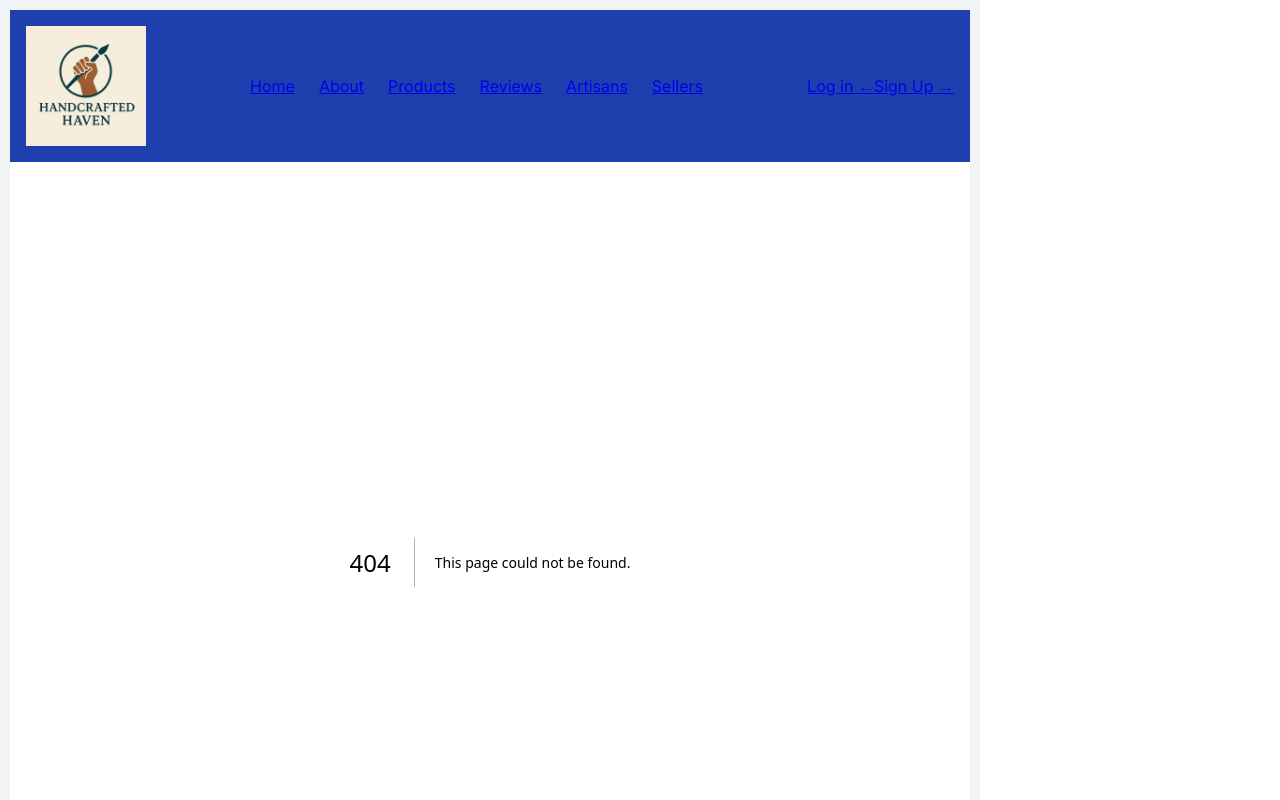
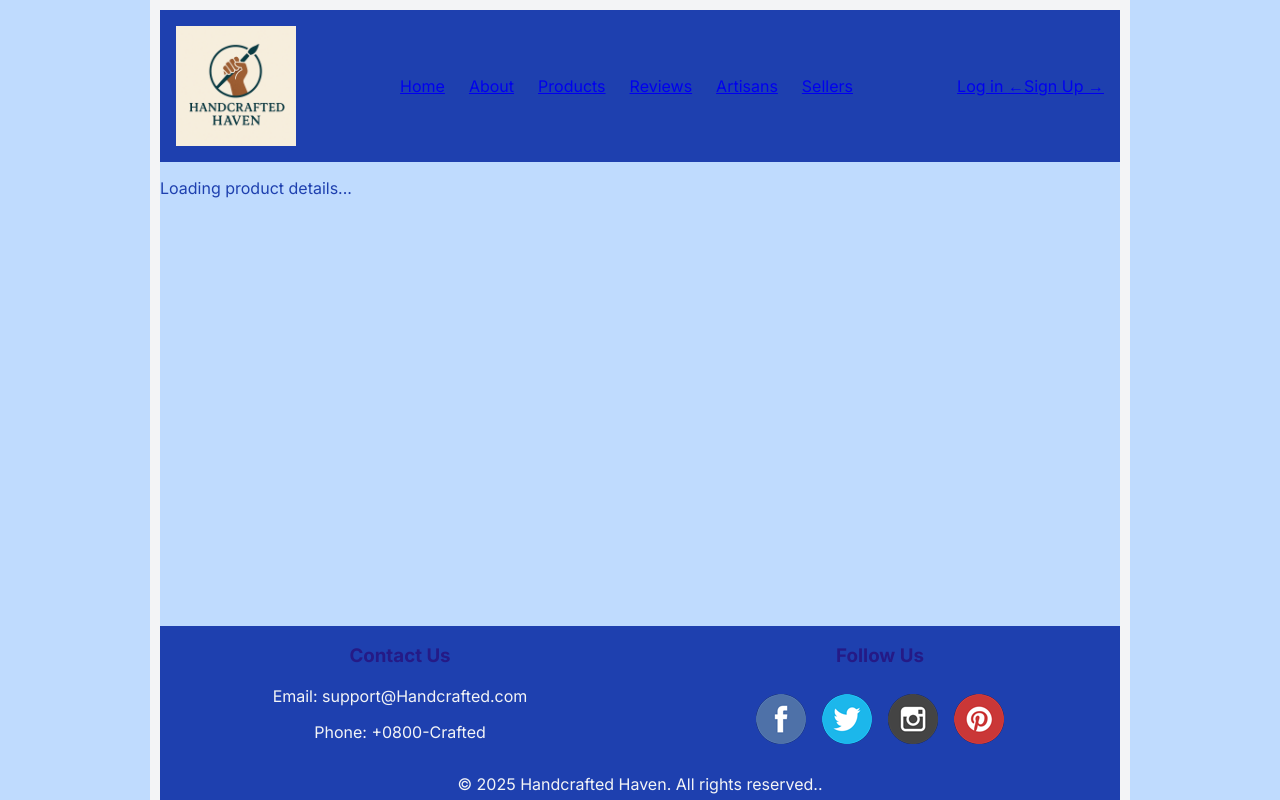
Before and after one commit to pbabcock-byu/WDD430_handcrafted_haven, a Next.js app: page /productreview in a window 1280 px wide. Before the commit this address had no page. Shown: the top 800 px of the page. Built offline with nearby package versions, Linux system fonts and the light colour scheme; a web font is replaced by a local one.

Commit message:
Update product page, created reiview products, fixed sellers page

```diff
--- /dev/null
+++ b/src/app/api/products/[id]/route.ts
@@ -0,0 +1,31 @@
+import { NextResponse } from 'next/server';
+import { sql } from '@/lib/db';
+import jwt from 'jsonwebtoken';
+
+export async function GET(request: Request, { params }: { params: { id: string } }) {
+  const authHeader = request.headers.get('authorization');
+  const token = authHeader?.split(' ')[1];
+  const JWT_SECRET = process.env.JWT_SECRET || 'default_secret';
+
+  if (!token) {
+    return NextResponse.json({ message: 'Unauthorized' }, { status: 401 });
+  }
+
+  try {
+    jwt.verify(token, JWT_SECRET);
+    const [product] = await sql`
+      SELECT p.id, p.title, p.description, p.image_url, p.price, p.category, s.shop_name
+      FROM products p
+      JOIN sellers s ON p.seller_id = s.id
+      WHERE p.id = ${params.id}
+    `;
+
+    if (!product) {
+      return NextResponse.json({ message: 'Product not found' }, { status: 404 });
+    }
+
+    return NextResponse.json({ product }, { status: 200 });
+  } catch {
+    return NextResponse.json({ message: 'Invalid token' }, { status: 401 });
+  }
+}
--- a/src/app/globals.css
+++ b/src/app/globals.css
@@ -329,3 +329,55 @@ button:hover {
 .view-products-btn:hover {
   background-color: #1e40af; /* blue-800 */
 }
+
+/* Product details page styles */
+.review-container {
+  max-width: 600px;
+  margin: 0 auto;
+  padding: 2rem;
+  background: #fff;
+  border-radius: 8px;
+}
+
+.product-info {
+  text-align: center;
+  margin-bottom: 1.5rem;
+}
+
+.review-image {
+  max-width: 100%;
+  height: auto;
+  border-radius: 6px;
+}
+
+.review-form {
+  display: flex;
+  flex-direction: column;
+  gap: 1rem;
+}
+
+.review-form label {
+  display: flex;
+  flex-direction: column;
+  font-weight: bold;
+}
+
+.review-form input,
+.review-form textarea {
+  padding: 0.5rem;
+  font-size: 1rem;
+}
+
+.review-form button {
+  padding: 0.75rem;
+  font-weight: bold;
+  background-color: #2563eb;
+  color: white;
+  border: none;
+  border-radius: 4px;
+  cursor: pointer;
+}
+
+.review-form button:hover {
+  background-color: #1e40af;
+}
--- /dev/null
+++ b/src/app/productreview/page.tsx
@@ -0,0 +1,112 @@
+'use client';
+
+import { useEffect, useState } from 'react';
+import { useSearchParams } from 'next/navigation';
+import '../globals.css';
+
+interface Product {
+  id: string;
+  title: string;
+  image_url: string;
+  price: number;
+}
+
+export default function ProductReviewPage() {
+  const searchParams = useSearchParams();
+  const productId = searchParams.get('id');
+  const [product, setProduct] = useState<Product | null>(null);
+  const [rating, setRating] = useState('');
+  const [comment, setComment] = useState('');
+
+  useEffect(() => {
+    const token = localStorage.getItem('authToken');
+    if (!productId || !token) return;
+
+    const fetchProduct = async () => {
+      try {
+        const res = await fetch(`/api/products/${productId}`, {
+          headers: { Authorization: `Bearer ${token}` },
+        });
+
+        if (res.ok) {
+          const data = await res.json();
+          setProduct(data.product);
+        } else {
+          console.error('Failed to fetch product');
+        }
+      } catch (err) {
+        console.error('Error fetching product:', err);
+      }
+    };
+
+    fetchProduct();
+  }, [productId]);
+
+  const handleSubmit = async (e: React.FormEvent) => {
+    e.preventDefault();
+
+    const token = localStorage.getItem('authToken');
+    if (!token || !productId) return;
+
+    try {
+      const res = await fetch(`/api/products/${productId}/reviews`, {
+        method: 'POST',
+        headers: {
+          'Content-Type': 'application/json',
+          Authorization: `Bearer ${token}`,
+        },
+        body: JSON.stringify({ rating, comment }),
+      });
+
+      if (res.ok) {
+        alert('Review submitted!');
+        setRating('');
+        setComment('');
+      } else {
+        alert('Failed to submit review');
+      }
+    } catch (err) {
+      console.error('Review submission failed:', err);
+    }
+  };
+
+  if (!product) {
+    return <p>Loading product details...</p>;
+  }
+
+  return (
+    <div className="review-container">
+      <h1>Review: {product.title}</h1>
+
+      <div className="product-info">
+        <img src={product.image_url} alt={product.title} className="review-image" />
+        <p><strong>Price:</strong> ${product.price}</p>
+      </div>
+
+      <form onSubmit={handleSubmit} className="review-form">
+        <label>
+          Rating (1-5):
+          <input
+            type="number"
+            value={rating}
+            onChange={(e) => setRating(e.target.value)}
+            min="1"
+            max="5"
+            required
+          />
+        </label>
+
+        <label>
+          Comment:
+          <textarea
+            value={comment}
+            onChange={(e) => setComment(e.target.value)}
+            required
+          />
+        </label>
+
+        <button type="submit">Submit Review</button>
+      </form>
+    </div>
+  );
+}
--- a/src/app/products/ProductList.tsx
+++ b/src/app/products/ProductList.tsx
@@ -1,5 +1,6 @@
 'use client';
 import React from 'react';
+import { useRouter } from 'next/navigation'; // ✅ Import useRouter
 import '../globals.css';
 
 type Product = {
@@ -15,6 +16,56 @@ type Product = {
 interface Props {
   products: Product[];
 }
+
+export default function ProductList({ products }: Props) {
+  const router = useRouter(); // ✅ Initialize router
+
+  const handleRateClick = (id: string) => {
+    router.push(`/productreview?id=${id}`); // ✅ Navigate to review page
+  };
+
+  return (
+    <div className="product-grid">
+      {products.map((product) => (
+        <div key={product.id} className="product-card">
+          <img
+            src={product.image_url}
+            alt={product.title}
+            className="product-image"
+          />
+          <div className="product-details">
+            <h3 className="product-title">{product.title}</h3>
+
+            <p className="product-category">
+              <strong>Category:</strong> {product.category}
+            </p>
+
+            <p className="product-description">
+              <strong>Description:</strong> {product.description}
+            </p>
+
+            <p className="product-price">
+              <strong>Price:</strong> ${product.price}
+            </p>
+
+            {product.shop_name && (
+              <p className="product-seller">
+                <strong>Sold by:</strong> {product.shop_name}
+              </p>
+            )}
+
+            {/* ✅ Add onClick to navigate to product review */}
+            <button className="rate-button" onClick={() => handleRateClick(product.id)}>
+              Rate Product
+            </button>
+          </div>
+        </div>
+      ))}
+    </div>
+  );
+}
+
+
 /*
 export default function ProductList({ products }: Props) {
   return (
@@ -58,41 +109,3 @@ export default function ProductList({ products }: Props) {
   );
 }
 */
-export default function ProductList({ products }: Props) {
-  return (
-    <div className="product-grid">
-      {products.map((product) => (
-        <div key={product.id} className="product-card">
-          <img
-            src={product.image_url}
-            alt={product.title}
-            className="product-image"
-          />
-          <div className="product-details">
-            <h3 className="product-title">{product.title}</h3>
-
-            <p className="product-category">
-              <strong>Category:</strong> {product.category}
-            </p>
-
-            <p className="product-description">
-              <strong>Description:</strong> {product.description}
-            </p>
-
-            <p className="product-price">
-              <strong>Price:</strong> ${product.price}
-            </p>
-
-            {product.shop_name && (
-              <p className="product-seller">
-                <strong>Sold by:</strong> {product.shop_name}
-              </p>
-            )}
-
-            <button className="rate-button">Rate Product</button>
-          </div>
-        </div>
-      ))}
-    </div>
-  );
-}
--- a/src/lib/queries.ts
+++ b/src/lib/queries.ts
@@ -1,3 +1,24 @@
+import { sql } from "./db";
+
+export async function getSellers() {
+    return await sql`
+    SELECT
+      sellers.id,
+      users.name,
+      users.email,
+      sellers.bio,
+      sellers.profile_pic,
+      sellers.story,
+      sellers.shop_name,
+      sellers.created_at
+    FROM sellers
+    JOIN users ON sellers.user_id = users.id
+    WHERE sellers.is_active = TRUE;
+    `;
+}
+
+/*
+
 import { sql } from "./db";
 
 export async function getSellers() {
@@ -13,4 +34,4 @@ export async function getSellers() {
     JOIN users ON sellers.user_id = users.id
     WHERE sellers.is_active = TRUE;
     `;
-}
+}*/
```
Also changed, not shown: src/app/sellers/page.tsx (+29 -26 lines).
